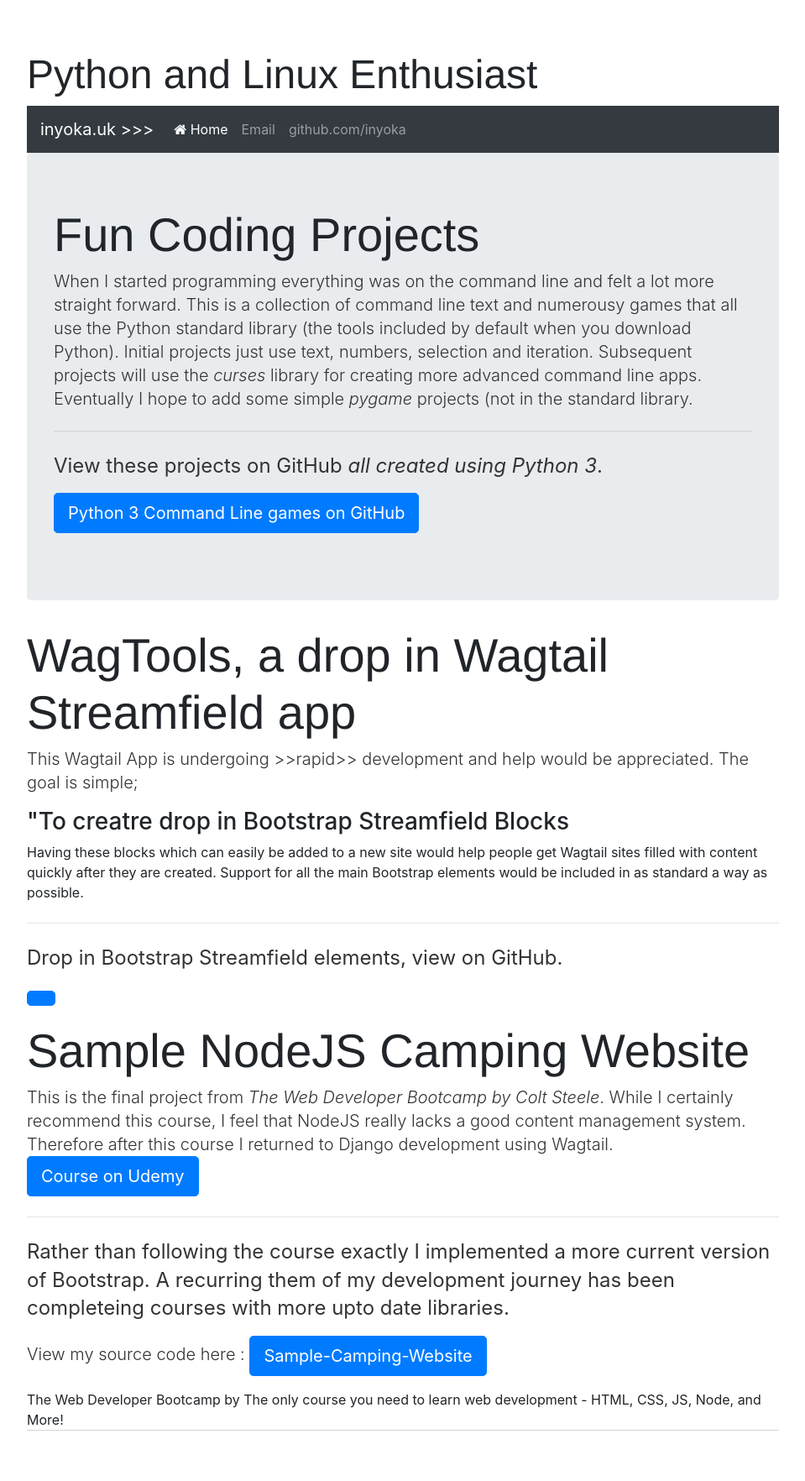
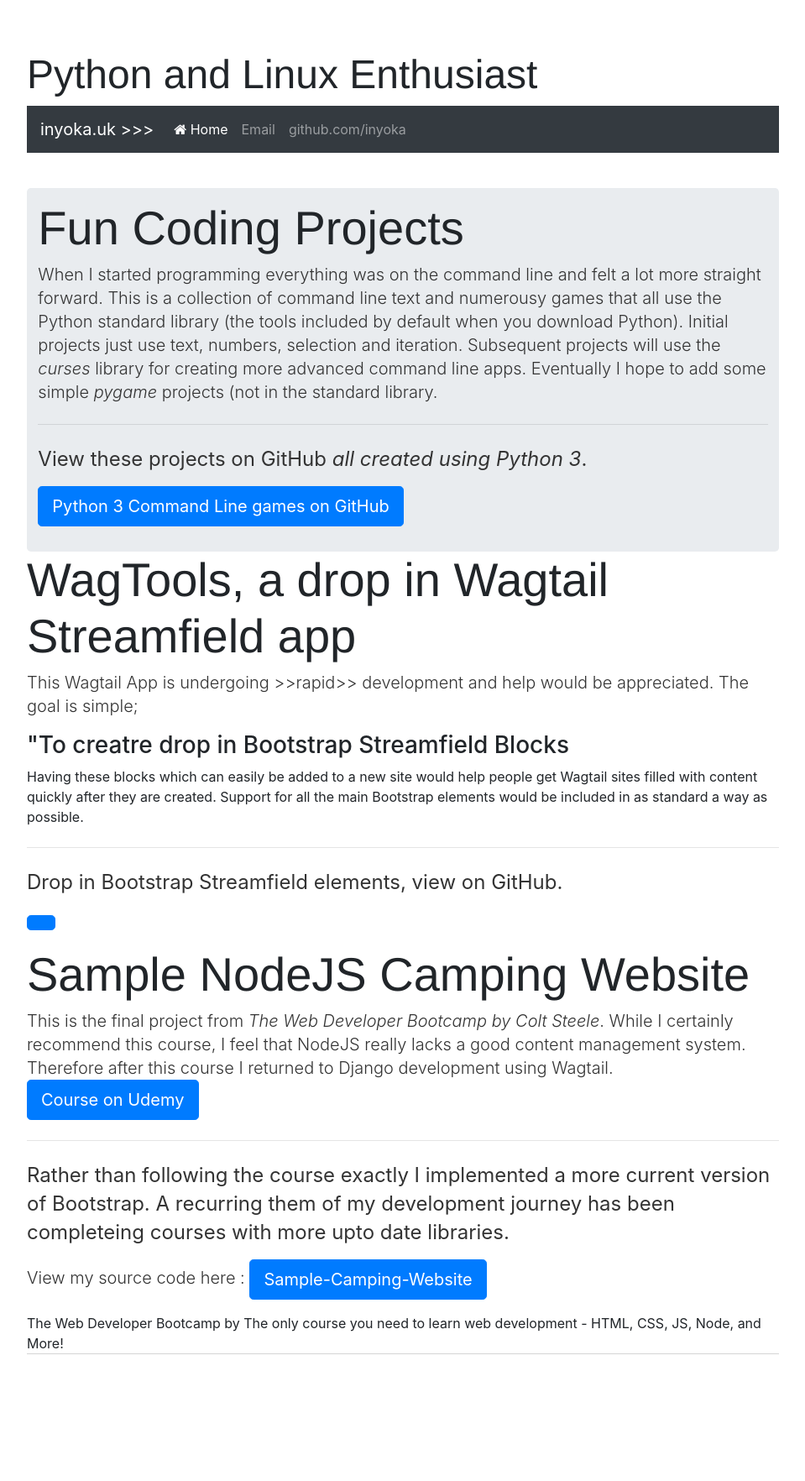
Before and after one commit to inyoka/inyoka.github.io, a Jekyll site: the page built from index.html, in a window 1280 px wide. Shown: the whole page at 84% size, without its empty margins (160-1119 px from the left). Built offline with Jekyll 4.4.1, drawn with Linux system fonts in a browser that asks for light colours; nearby versions of some CDN libraries; after the commit the page ends 1673 px from its top, so only the background shows below that.

Commit message:
Improve jumbotron spacing

```diff
--- a/css/main.css
+++ b/css/main.css
@@ -41,3 +41,9 @@ navbar-nav.posts {
 navbar-nav.posts nav-item {
     list-style: none;
 }
+
+.jumbotron {
+    padding: 10pt;
+    margin-top: 32pt;
+    margin-bottom: 0;
+}
```
